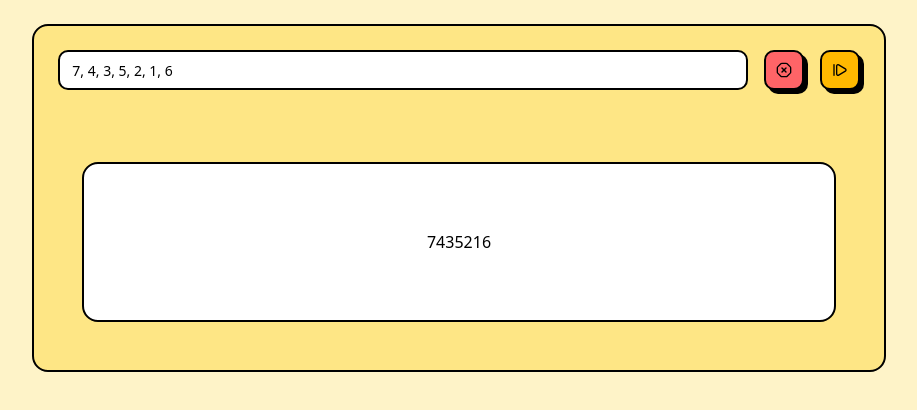
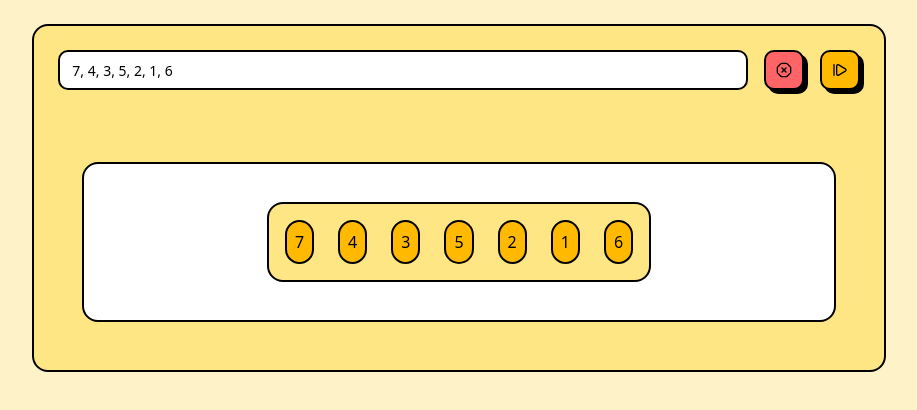
Before and after one commit to HarStu/halgo, a Next.js app: page / in a window 1280 px wide. Both pictures are taken after a click on the button 964 px from the left and 70 px from the top of the page. Shown: the top 410 px of the page, without its empty margins (181-1098 px from the left). Built offline with nearby package versions, Linux system fonts and the light colour scheme.

Commit message:
Wrap values being sorted

```diff
--- a/src/components/arr-display.tsx
+++ b/src/components/arr-display.tsx
@@ -1,6 +1,21 @@
 import type { State } from '@/lib/mergesort'
 
 export function ArrDisplay({ state }: { state: State | undefined }) {
+
+  function mapSubArray(arr: number[]) {
+    return (
+      <div className="flex border-2 rounded-2xl bg-amber-200 p-4 gap-6">
+        {arr.map((num, idx) => {
+          return (
+            <div className="border-2 rounded-2xl p-2 bg-amber-400" id={idx.toString()}>
+              {num}
+            </div>
+          )
+        })}
+      </ div>
+    )
+  }
+
   if (!state) {
     return (
       <div>
@@ -11,12 +26,16 @@ export function ArrDisplay({ state }: { state: State | undefined }) {
     return (
       <div className="flex gap-8">
         {
-          state.arr.map((a, idx) => {
-            return (
-              <div id={idx.toString()}>
-                {a}
-              </div>
-            )
+          state.arr.map((arr, idx) => {
+            if (arr.length !== 0) {
+              return (
+                <div id={idx.toString()}>
+                  {mapSubArray(arr)}
+                </div>
+              )
+            } else {
+              return undefined
+            }
           })
         }
       </div>
```
